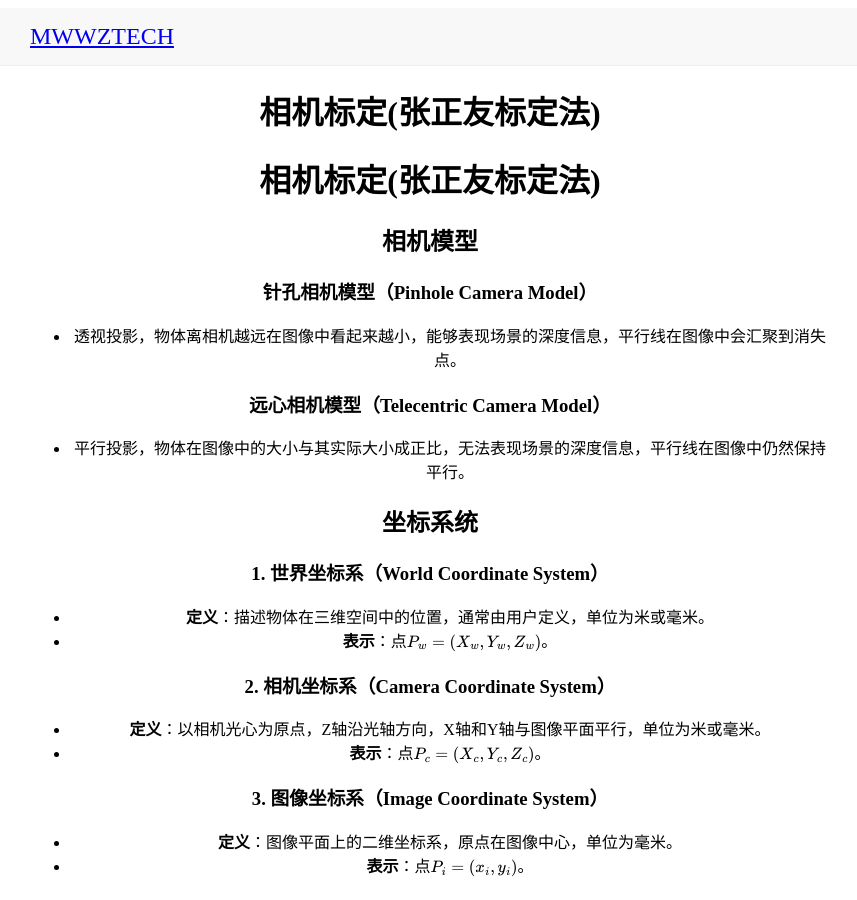
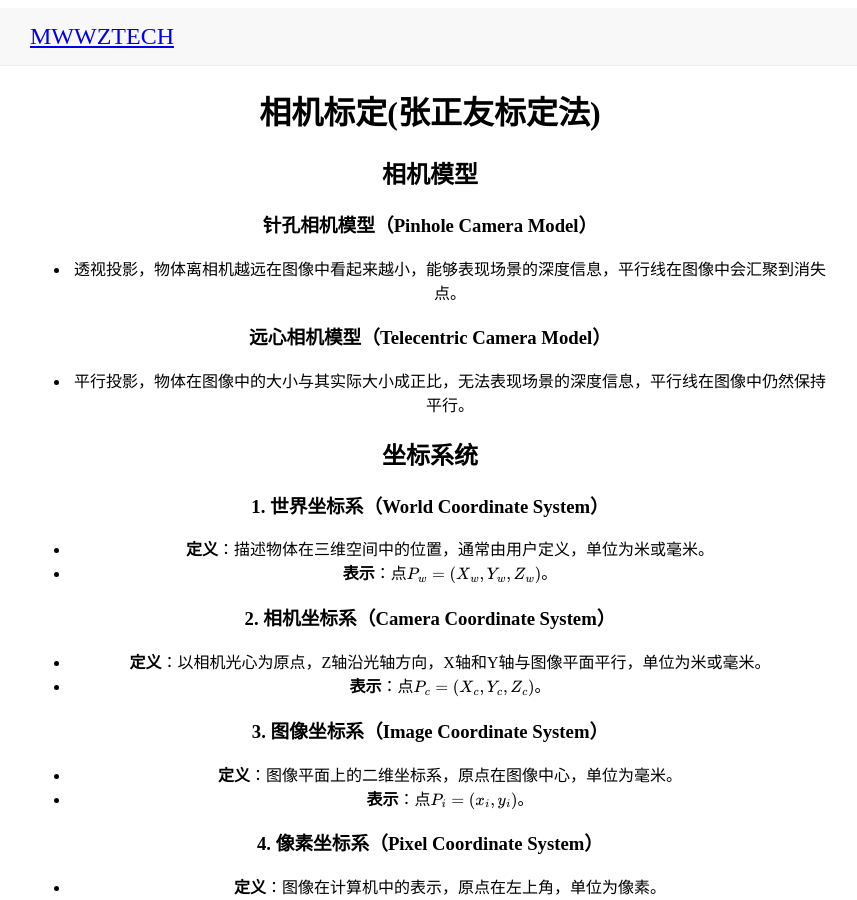
Before and after one commit to mwwzbinf/mwwzbinf.github.io, a Jekyll site: the page built from _posts/2025-02-23-相机标定(张正友标定法).md, in a window 1280 px wide and 900 px high. Shown: the whole window, without its empty margins (210-1067 px from the left). Built offline with Jekyll 4.4.1, drawn with Linux system fonts in a browser that asks for light colours; formulas are drawn with MathJax 3.

Commit message:
add a blog

```diff
--- a/_posts/2025-02-23-相机标定(张正友标定法).md
+++ b/_posts/2025-02-23-相机标定(张正友标定法).md
@@ -20,8 +20,6 @@ author: mwwz
     </script>
 </head>
 
-
-# 相机标定(张正友标定法)
 
 ## 相机模型
 
```
